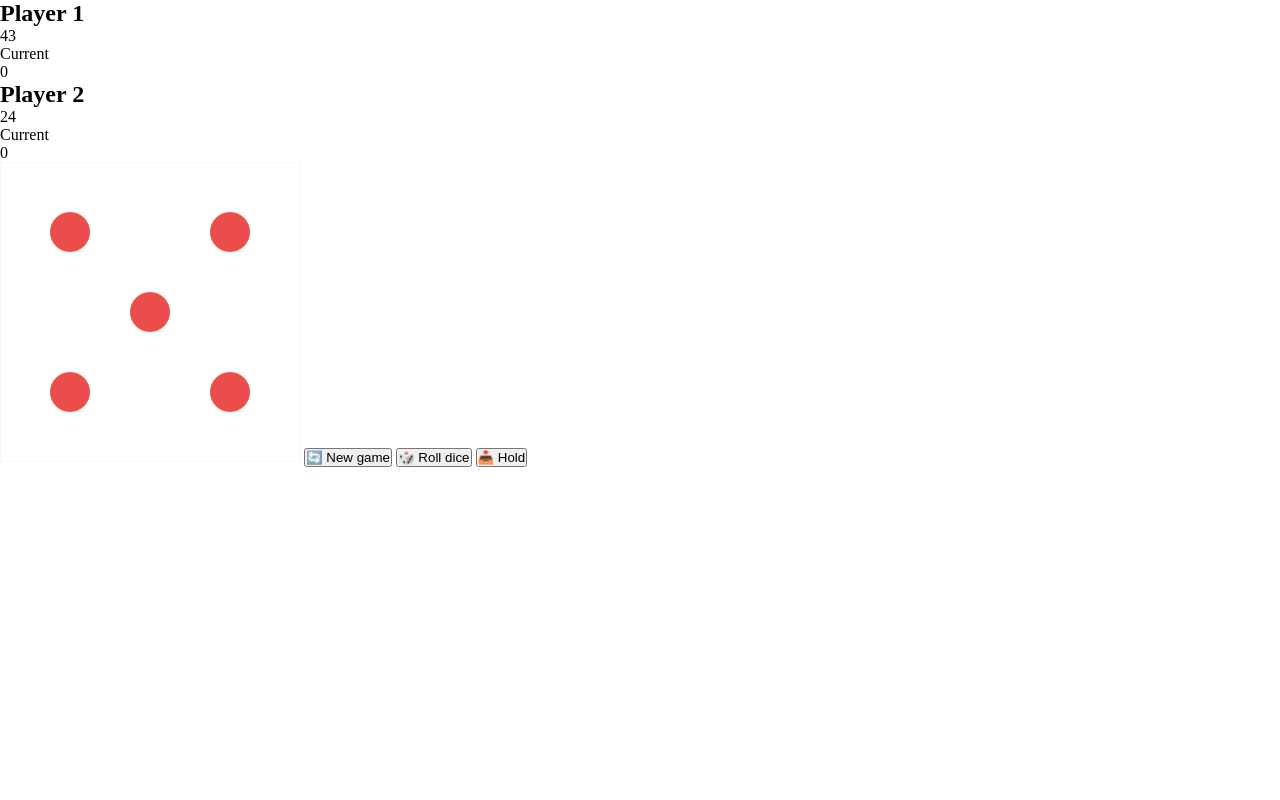
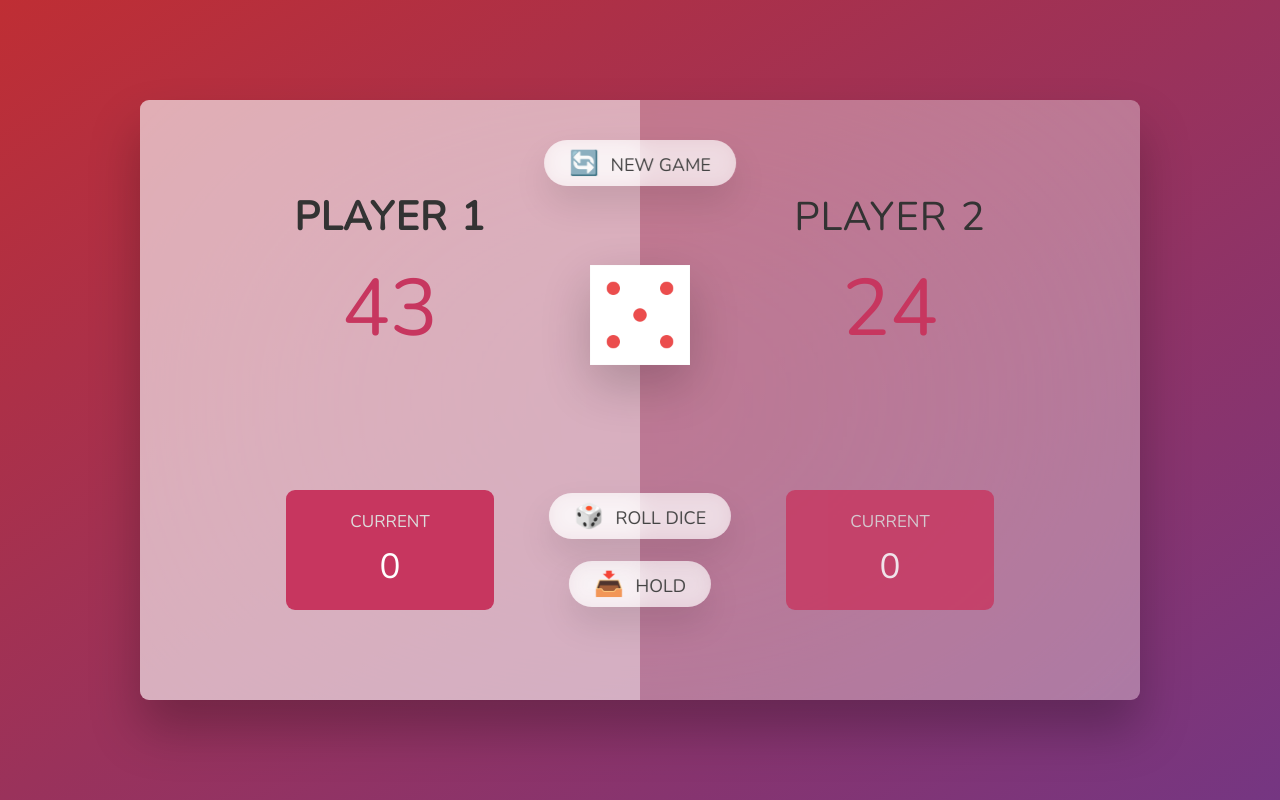
Before and after one commit to aldopolojr/pig-game, a plain HTML site: page index.html in a window 1280 px wide. Drawn offline with nearby package versions, Linux system fonts and the light colour scheme.

Commit message:
update style.css

```diff
--- a/src/css/style.css
+++ b/src/css/style.css
@@ -1,5 +1,171 @@
+@import url('https://fonts.googleapis.com/css2?family=Nunito&display=swap');
+
 * {
-    box-sizing: border-box;
-    margin: 0;
-    padding: 0;
+  margin: 0;
+  padding: 0;
+  box-sizing: inherit;
 }
+
+html {
+  font-size: 62.5%;
+  box-sizing: border-box;
+}
+
+body {
+  font-family: 'Nunito', sans-serif;
+  font-weight: 400;
+  height: 100vh;
+  color: #333;
+  background-image: linear-gradient(to top left, #753682 0%, #bf2e34 100%);
+  display: flex;
+  align-items: center;
+  justify-content: center;
+}
+
+/* LAYOUT */
+main {
+  position: relative;
+  width: 100rem;
+  height: 60rem;
+  background-color: rgba(255, 255, 255, 0.35);
+  backdrop-filter: blur(200px);
+  filter: blur();
+  box-shadow: 0 3rem 5rem rgba(0, 0, 0, 0.25);
+  border-radius: 9px;
+  overflow: hidden;
+  display: flex;
+}
+
+.player {
+  flex: 50%;
+  padding: 9rem;
+  display: flex;
+  flex-direction: column;
+  align-items: center;
+  transition: all 0.75s;
+}
+
+/* ELEMENTS */
+.name {
+  position: relative;
+  font-size: 4rem;
+  text-transform: uppercase;
+  letter-spacing: 1px;
+  word-spacing: 2px;
+  font-weight: 300;
+  margin-bottom: 1rem;
+}
+
+.score {
+  font-size: 8rem;
+  font-weight: 300;
+  color: #c7365f;
+  margin-bottom: auto;
+}
+
+.player--active {
+  background-color: rgba(255, 255, 255, 0.4);
+}
+.player--active .name {
+  font-weight: 700;
+}
+.player--active .score {
+  font-weight: 400;
+}
+
+.player--active .current {
+  opacity: 1;
+}
+
+.current {
+  background-color: #c7365f;
+  opacity: 0.8;
+  border-radius: 9px;
+  color: #fff;
+  width: 65%;
+  padding: 2rem;
+  text-align: center;
+  transition: all 0.75s;
+}
+
+.current-label {
+  text-transform: uppercase;
+  margin-bottom: 1rem;
+  font-size: 1.7rem;
+  color: #ddd;
+}
+
+.current-score {
+  font-size: 3.5rem;
+}
+
+/* ABSOLUTE POSITIONED ELEMENTS */
+.btn {
+  position: absolute;
+  left: 50%;
+  transform: translateX(-50%);
+  color: #444;
+  background: none;
+  border: none;
+  font-family: inherit;
+  font-size: 1.8rem;
+  text-transform: uppercase;
+  cursor: pointer;
+  font-weight: 400;
+  transition: all 0.2s;
+
+  background-color: white;
+  background-color: rgba(255, 255, 255, 0.6);
+  backdrop-filter: blur(10px);
+
+  padding: 0.7rem 2.5rem;
+  border-radius: 50rem;
+  box-shadow: 0 1.75rem 3.5rem rgba(0, 0, 0, 0.1);
+}
+
+.btn::first-letter {
+  font-size: 2.4rem;
+  display: inline-block;
+  margin-right: 0.7rem;
+}
+
+.btn--new {
+  top: 4rem;
+}
+.btn--roll {
+  top: 39.3rem;
+}
+.btn--hold {
+  top: 46.1rem;
+}
+
+.btn:active {
+  transform: translate(-50%, 3px);
+  box-shadow: 0 1rem 2rem rgba(0, 0, 0, 0.15);
+}
+
+.btn:focus {
+  outline: none;
+}
+
+.dice {
+  position: absolute;
+  left: 50%;
+  top: 16.5rem;
+  transform: translateX(-50%);
+  height: 10rem;
+  box-shadow: 0 2rem 5rem rgba(0, 0, 0, 0.2);
+}
+
+.player--winner {
+  background-color: #2f2f2f;
+}
+
+.player--winner .name {
+  font-weight: 700;
+  color: #c7365f;
+}
+
+.hidden {
+  display: none;
+}
```
